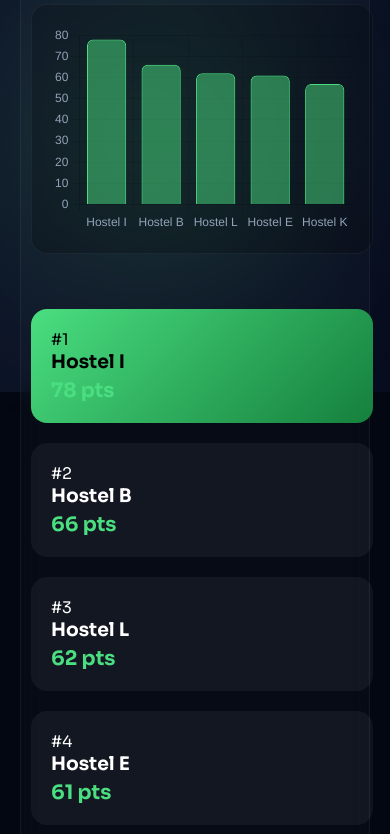
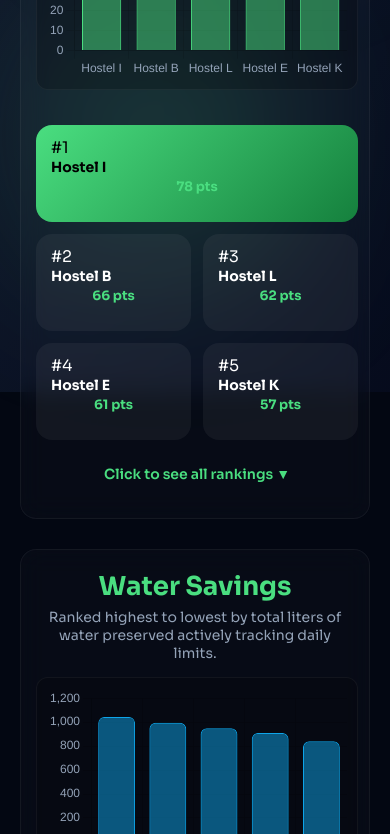
Before and after one commit to abhyudaysaksena06/Env_Pro, a plain HTML site: page Leaderboard.html in a window 390 px wide. Shown: the part 452-1286 px from the top of the page. Drawn offline with nearby package versions, Linux system fonts and the light colour scheme.

Commit message:
Leader_Board made responsive

```diff
--- a/leaderboard.css
+++ b/leaderboard.css
@@ -50,12 +50,84 @@
     border-color: rgba(0,0,0,0.1);
 }
 
+/* EXTENDED RESPONSIVENESS FOR LEADERBOARDS */
 @media (max-width: 900px) {
     .split-layout {
         grid-template-columns: 1fr;
     }
     .chart-wrapper {
-        min-height: 250px;
+        min-height: 260px;
+    }
+}
+
+@media (max-width: 768px) {
+    .page-header {
+        font-size: 32px !important;
+    }
+    .leaderboard-dashboard .leaderboard-section {
+        padding: 20px 15px;
+        border-radius: 16px;
+    }
+    .leaderboard-dashboard .leaderboard-section h2 {
+        font-size: 26px !important;
+        text-align: center;
+    }
+    .leaderboard-dashboard .leaderboard-section p {
+        font-size: 14px !important;
+        text-align: center;
+        padding: 0 10px;
+        margin-bottom: 15px !important;
+    }
+    .split-layout {
+        gap: 20px;
+        margin-top: 15px;
+    }
+    .chart-wrapper {
+        min-height: 220px;
+        padding: 10px;
+        border-radius: 12px;
+    }
+
+    /* Compact 2-Column Matrix for Top 5 Cards */
+    .leaderboard-dashboard .cards {
+        display: grid !important;
+        grid-template-columns: 1fr 1fr !important;
+        gap: 12px !important;
+    }
+    .leaderboard-dashboard .card {
+        padding: 12px 15px !important; /* Occupy significantly less vertical space */
+        min-height: auto;
+    }
+    /* Make the 1st card span both columns */
+    .leaderboard-dashboard .card:nth-child(1) {
+        grid-column: 1 / -1;
+    }
+    /* Shrink the text sizes to fit tightly side-by-side */
+    .leaderboard-dashboard .card h3 {
+        font-size: 14px !important;
+        margin-bottom: 2px !important;
+        white-space: nowrap;
+        overflow: hidden;
+        text-overflow: ellipsis;
+    }
+    .leaderboard-dashboard .card p {
+        font-size: 13px !important;
+        margin-top: 2px !important;
+    }
+}
+
+@media (max-width: 480px) {
+    /* Adaptive Tooltips bounding boxes so they do not fall out of viewport */
+    .hover-details {
+        width: 260px;
+        max-width: 90vw;
+        font-size: 13px;
+        padding: 12px 15px;
+        white-space: normal;
+    }
+    .expand-toggle {
+        padding: 12px;
+        font-size: 13px;
     }
 }
 
```
